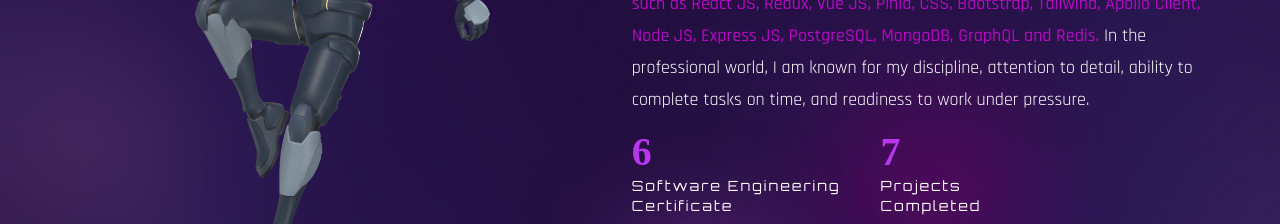
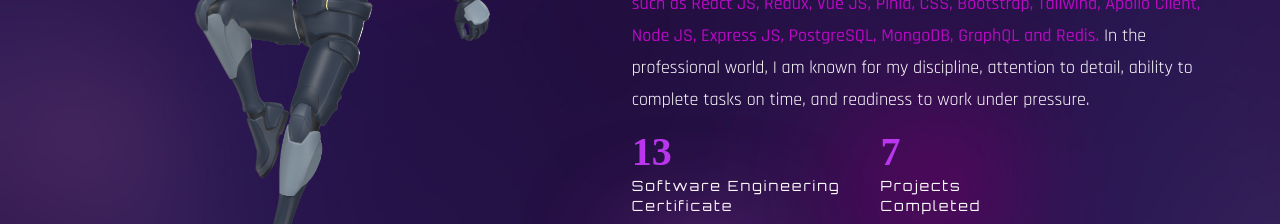
Before and after one commit to andryariadi/Web-Portfolio, a React (Create React App) app: page / in a window 1280 px wide. Shown: the part 1240-1464 px from the top of the page. Built offline with nearby package versions, Linux system fonts and the light colour scheme; a web font is replaced by a local one.

Commit message:
update about

```diff
--- a/src/components/About.jsx
+++ b/src/components/About.jsx
@@ -32,7 +32,7 @@ const About = () => {
               </p>
               <div className="flex gap-x-6 lg:gap-x-10 mb-5">
                 <div>
-                  <div className="text-[40px] font-tertiary text-gradient mb-2">{inView ? <CountUp start={0} end={6} duration={3} /> : null}</div>
+                  <div className="text-[40px] font-tertiary text-gradient mb-2">{inView ? <CountUp start={0} end={13} duration={3} /> : null}</div>
                   <div className="font-primary text-sm tracking-[2px]">
                     Software Engineering <br /> Certificate
                   </div>
```
